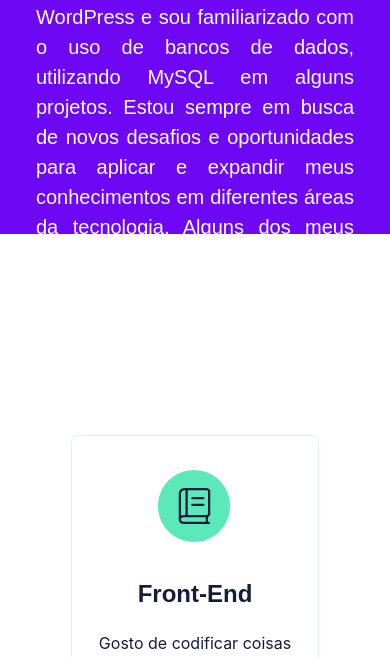
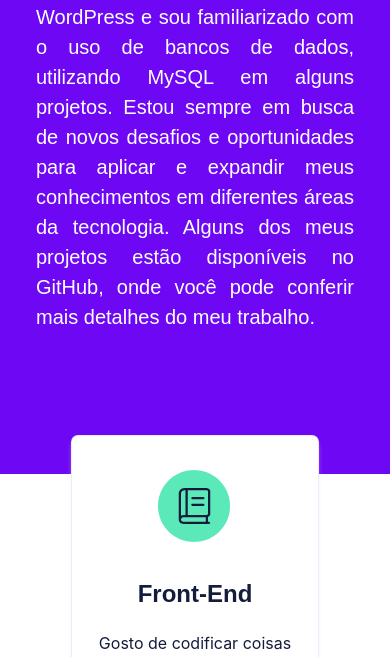
Before and after one commit to viniciuscarreira/viniciuscarreira.github.io, a PHP site: page / in a window 390 px wide. Shown: the part 2224-2881 px from the top of the page. Run offline with PHP 8.4, Linux system fonts and the light colour scheme; some libraries are stand-ins or nearby versions; some web fonts are replaced.

Commit message:
Update style.css

```diff
--- a/style.css
+++ b/style.css
@@ -279,7 +279,7 @@ footer.section.is-small {
         margin-top: 140rem;
     }
     .section.is-primary {
-        height: 90rem !important;
+        height: 105rem !important;
     }
     .desktop {
         display: none !important;
```
